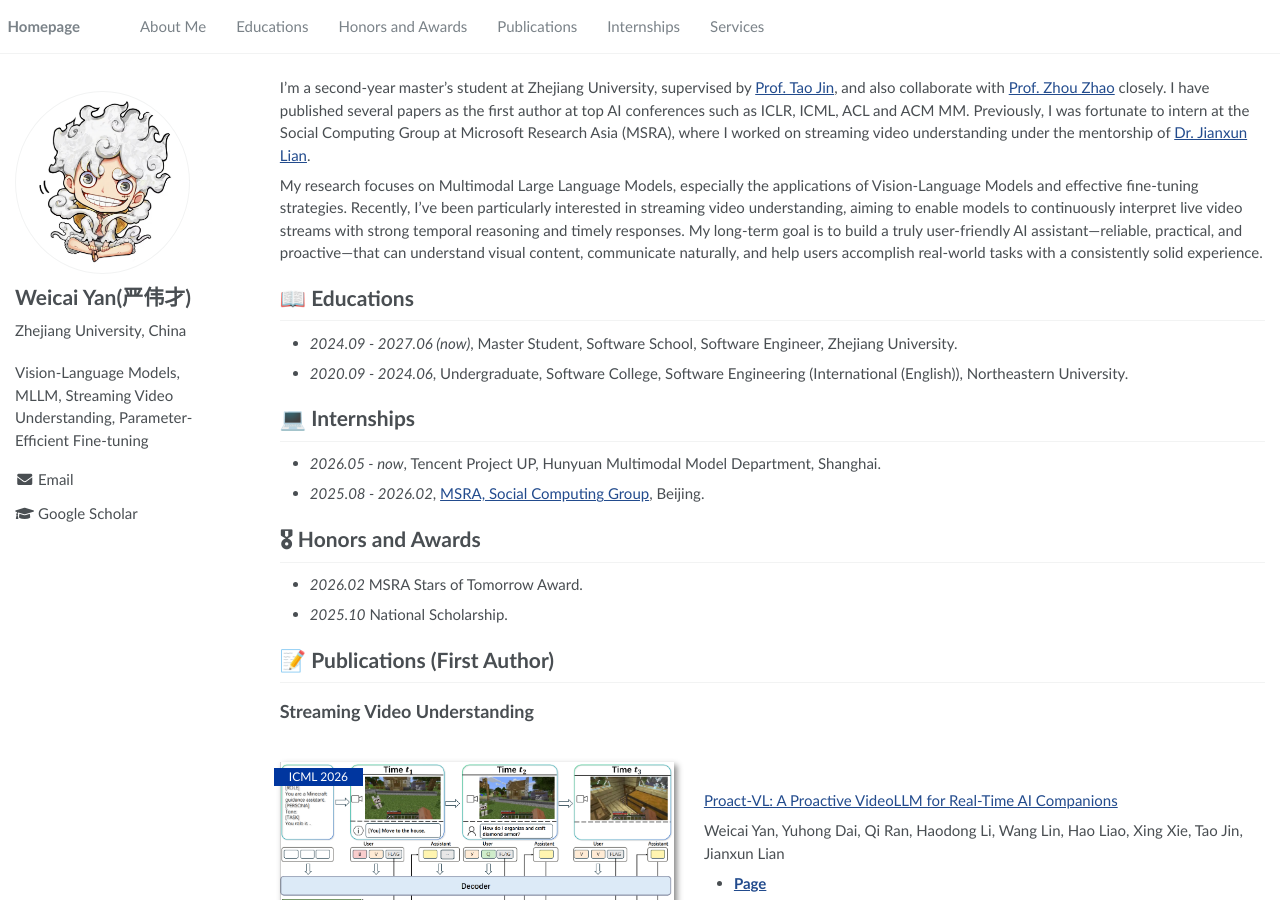
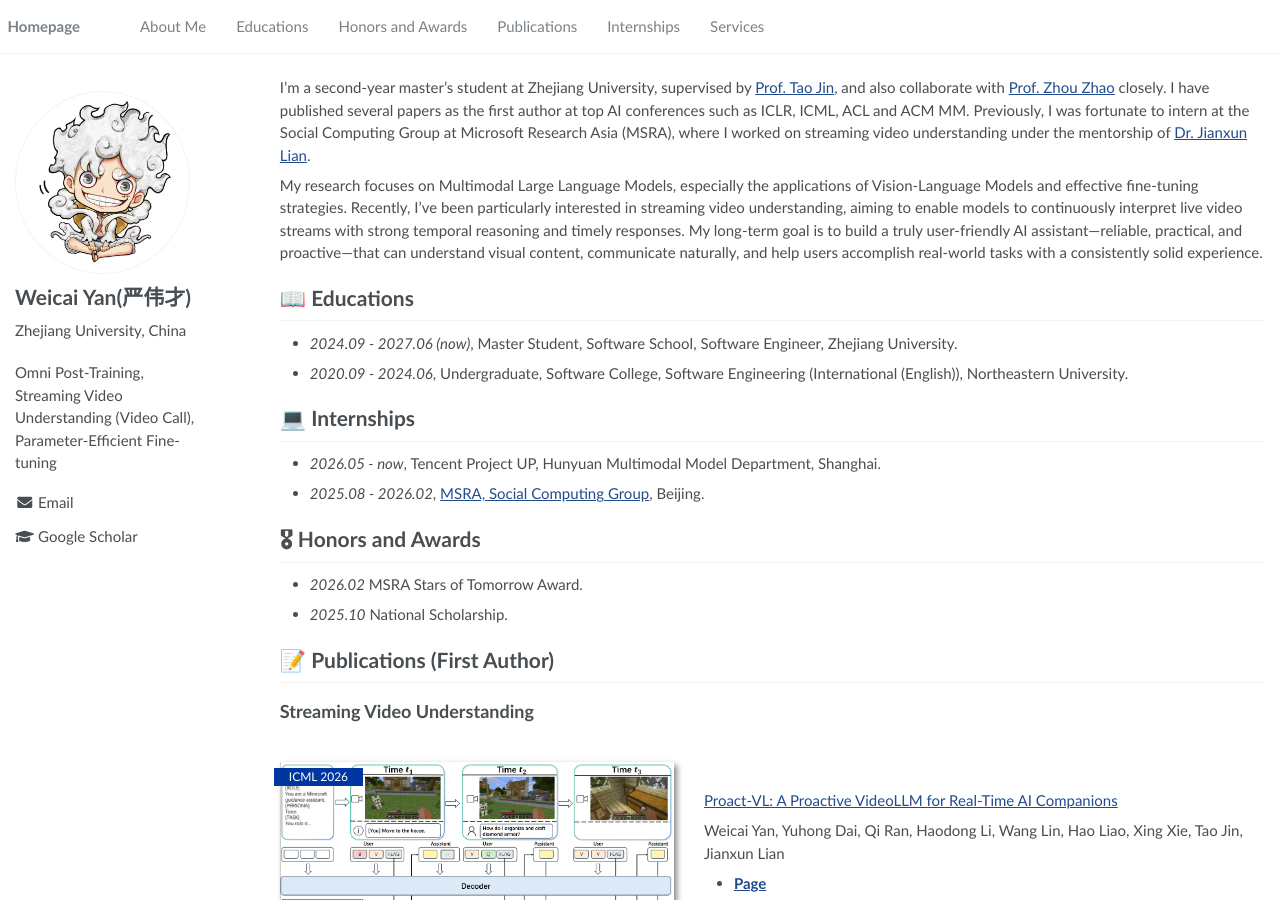
Before and after one commit to Kelvin-ywc/Kelvin-ywc.github.io, a Jekyll site: the page built from _pages/about.md, in a window 1280 px wide and 900 px high. Built offline with Jekyll 4.4.1, drawn with Linux system fonts in a browser that asks for light colours.

Commit message:
Update site description in _config.yml

```diff
--- a/_config.yml
+++ b/_config.yml
@@ -7,7 +7,7 @@
 
 # Site Settings
 title                    : "Weicai Yan"
-description              : "Vision-Language Models, MLLM, Streaming Video Understanding, Parameter-Efficient Fine-tuning"
+description              : "Omni Post-Training, Streaming Video Understanding (Video Call), Parameter-Efficient Fine-tuning"
 repository               : "Kelvin-ywc/Kelvin-ywc.github.io"
 google_scholar_stats_use_cdn : true
 
```
